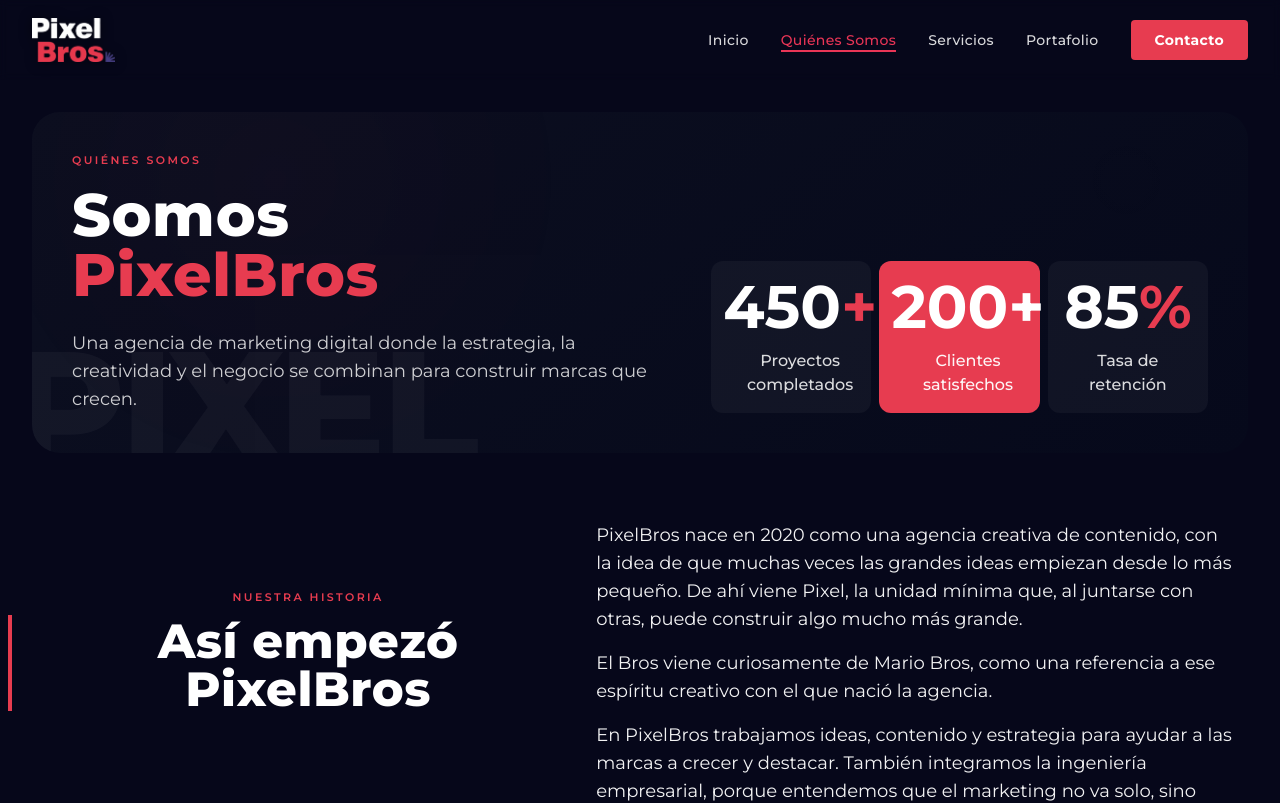
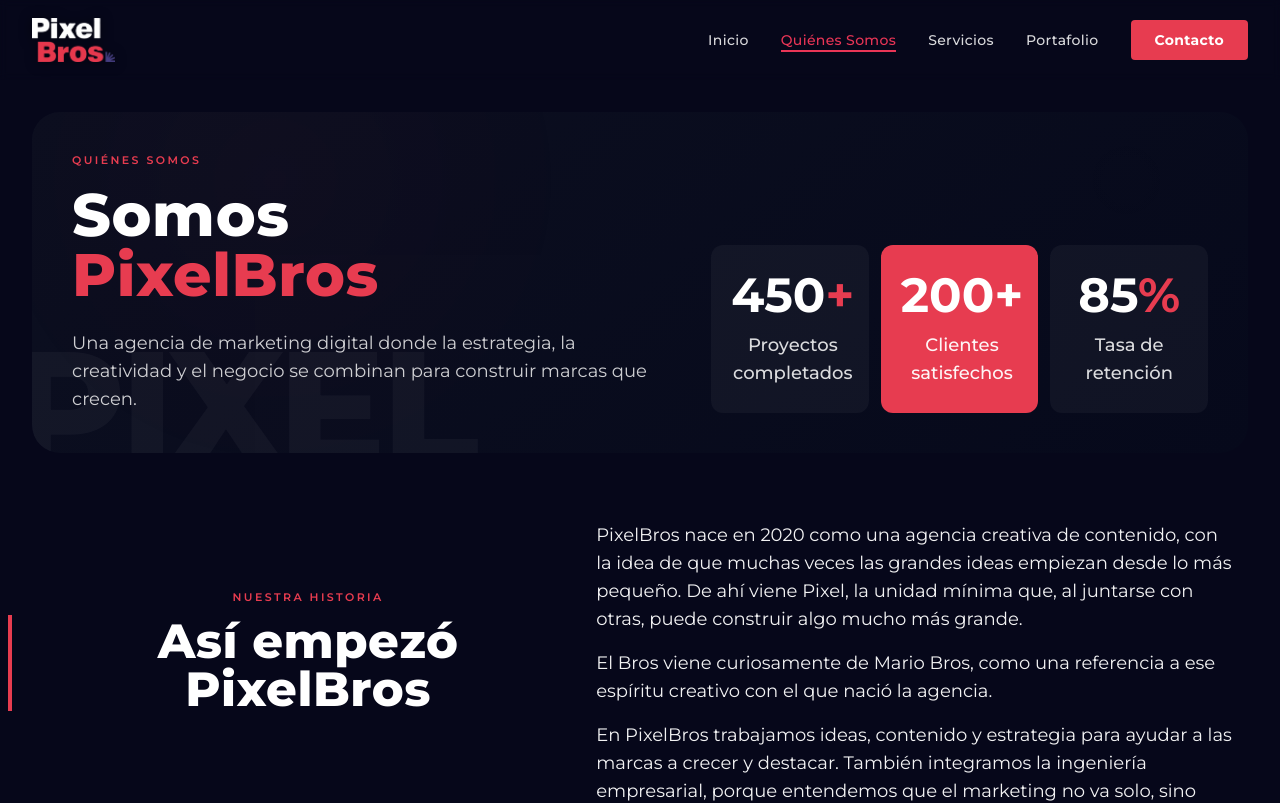
Before and after one commit to hxtxrchq/PixelBros, a React (Vite) app: page /about in a window 1280 px wide. Shown: the top 803 px of the page. Built offline with nearby package versions, Linux system fonts and the light colour scheme.

Commit message:
Actualiza sección Marcas Aliadas en About

```diff
--- a/src/pages/About.jsx
+++ b/src/pages/About.jsx
@@ -192,13 +192,15 @@
 Una agencia de marketing digital donde la estrategia, la creatividad y el negocio se combinan para construir marcas que crecen.                </p>
               </div>
 
-              <div className="grid grid-cols-3 gap-2 self-end">
+              <div className="grid grid-cols-3 gap-3 self-end">
                 {ABOUT_METRICS.map((stat) => (
-                  <div key={stat.label} className={`min-h-[150px] px-3 py-4 flex items-center ${stat.accent ? 'rounded-xl bg-[#e73c50]' : 'rounded-xl bg-white/[0.04]'}`}>
+                  <div key={stat.label} className={`min-h-[168px] px-4 sm:px-5 py-6 flex items-center ${stat.accent ? 'rounded-xl bg-[#e73c50]' : 'rounded-xl bg-white/[0.04]'}`}>
                     <AnimatedCounter
                       number={stat.number}
                       label={stat.label}
                       delay={0.08}
+                      numberSizeClassName="text-4xl md:text-5xl"
+                      labelSizeClassName="text-base md:text-lg"
                       numberClassName="text-white"
                       suffixClassName={stat.accent ? 'text-white' : 'text-[#e73c50]'}
                       labelClassName={stat.accent ? 'text-white/95' : 'text-white/85'}
@@ -258,7 +260,7 @@
               <h2 className="text-3xl sm:text-4xl font-display font-black text-white leading-none">
                 Marcas <span className="text-[#e73c50]">Aliadas</span>
               </h2>
-              <p className="text-sm text-white/76">Algunas marcas que confían en nosotros</p>
+
             </div>
 
             <div className="pointer-events-none absolute inset-x-0 top-[46px] h-px bg-gradient-to-r from-transparent via-white/28 to-transparent" />
```
